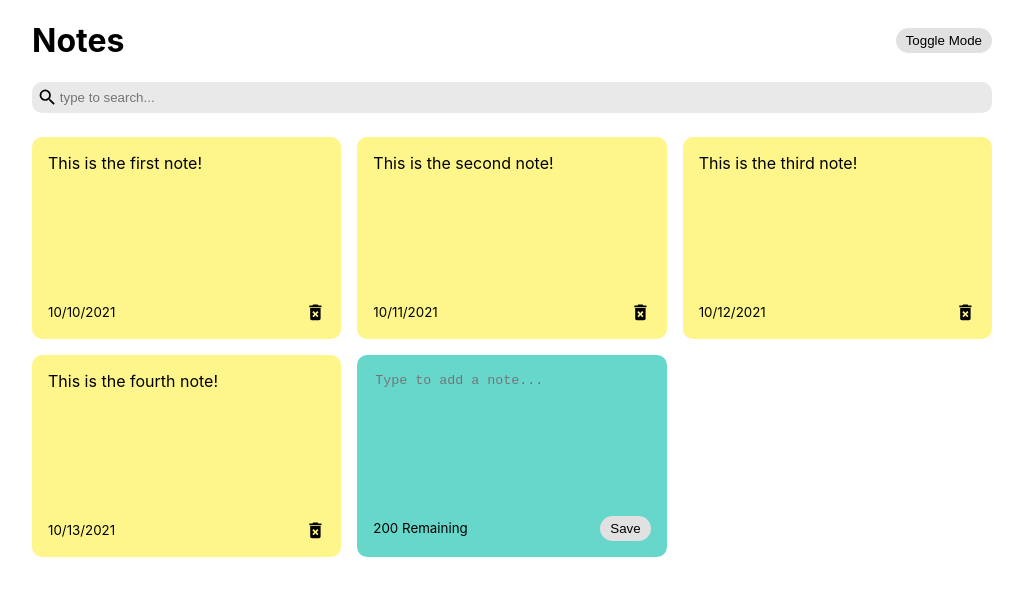
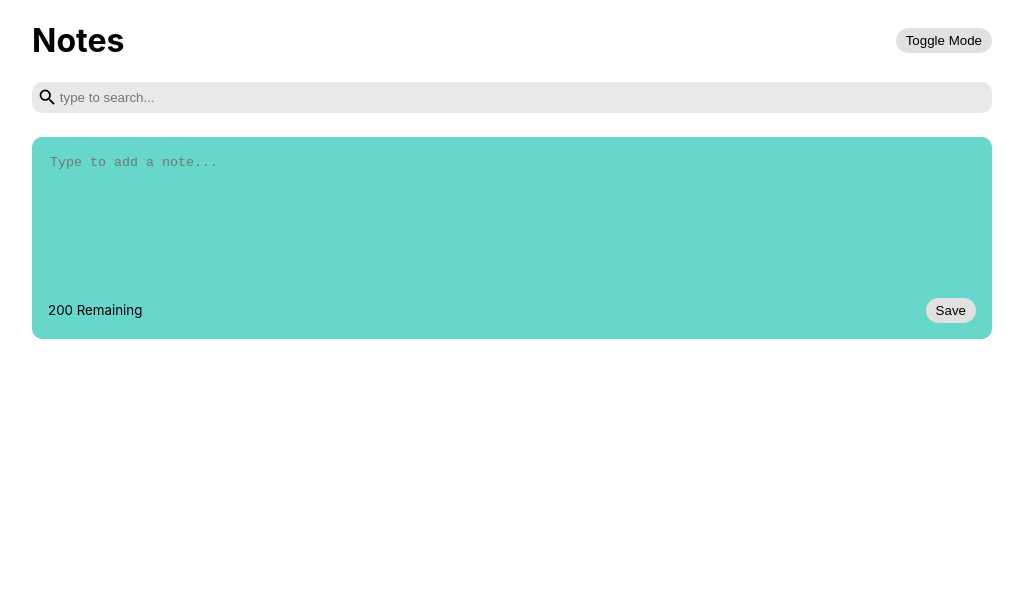
Before and after one commit to abarne/notes-app, a React (Create React App) app: page / in a window 1280 px wide. Shown: the top 596 px of the page, without its empty margins (128-1151 px from the left). Built offline with nearby package versions, Linux system fonts and the light colour scheme.

Commit message:
remove default notes

```diff
--- a/src/App.js
+++ b/src/App.js
@@ -6,38 +6,30 @@ import Header from "./components/Header";
 
 const App = () => {
 
-  const[notes, setNotes] = useState([{
-    id:nanoid(),
-    text:"This is the first note!",
-    date: "10/10/2021"
-  },{
-    id:nanoid(),
-    text:"This is the second note!",
-    date: "10/11/2021"
-  },{
-    id:nanoid(),
-    text:"This is the third note!",
-    date: "10/12/2021"
-  },{
-    id:nanoid(),
-    text:"This is the fourth note!",
-    date: "10/13/2021"
-  }]);
+  const[notes, setNotes] = useState([]);
 
   const [searchText, setSearchText] = useState('');
   const [darkMode, setDarkMode] = useState(false);
 
   useEffect(()=>{
     const savedNotes = JSON.parse(localStorage.getItem('react-notes-app-data'));
+    const storedDarkMode = JSON.parse(localStorage.getItem('react-notes-app-dark-mode'));
+    if(storedDarkMode){
+      setDarkMode(storedDarkMode);
+      console.log(`darkMode ${darkMode} storedDarkMode ${storedDarkMode}`);
+    }
     if(savedNotes){
       setNotes(savedNotes);
     }
-
   },[])
 
   useEffect(() => {
     localStorage.setItem('react-notes-app-data', JSON.stringify(notes))
   },[notes])
+
+  useEffect(()=>{
+    localStorage.setItem('react-notes-app-dark-mode', JSON.stringify(darkMode));
+  },[darkMode])
 
   const addNote = (text) => {
     const date = new Date();
@@ -57,7 +49,8 @@ const App = () => {
   }
 
   return (
-    <div className={`${darkMode && 'dark-mode'}`}>
+    //<div className={`${darkMode && 'dark-mode'}`}>
+    <div className={darkMode ? 'dark-mode' : 'light-mode'}>
       <div className="container">
         <Header handleToggleDarkMode={setDarkMode}/>
         <Search handleSearchNote={setSearchText}/>
```
